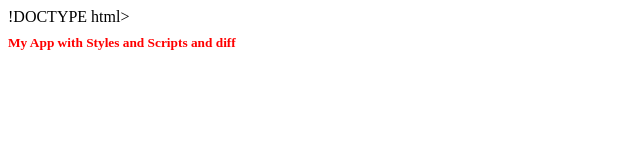
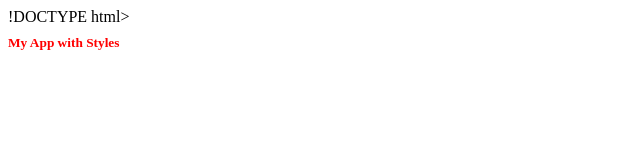
Before and after one commit to thinkful-ei27/test_repo_Marwan-Jordan, a plain HTML site: page index.html in a window 1280 px wide. Shown: the whole page, without its empty margins (0-640 px from the left). Drawn offline with Linux system fonts and the light colour scheme.

Commit message:
file changed

```diff
--- a/index.html
+++ b/index.html
@@ -8,7 +8,8 @@
     <title>Document</title>
 </head>
 <body>
-<h1>My App with Styles and Scripts and diff</h1>
+<h1>My App with Styles</h1>
+
 
 <script src='app.js'></script>
 </body>
```
